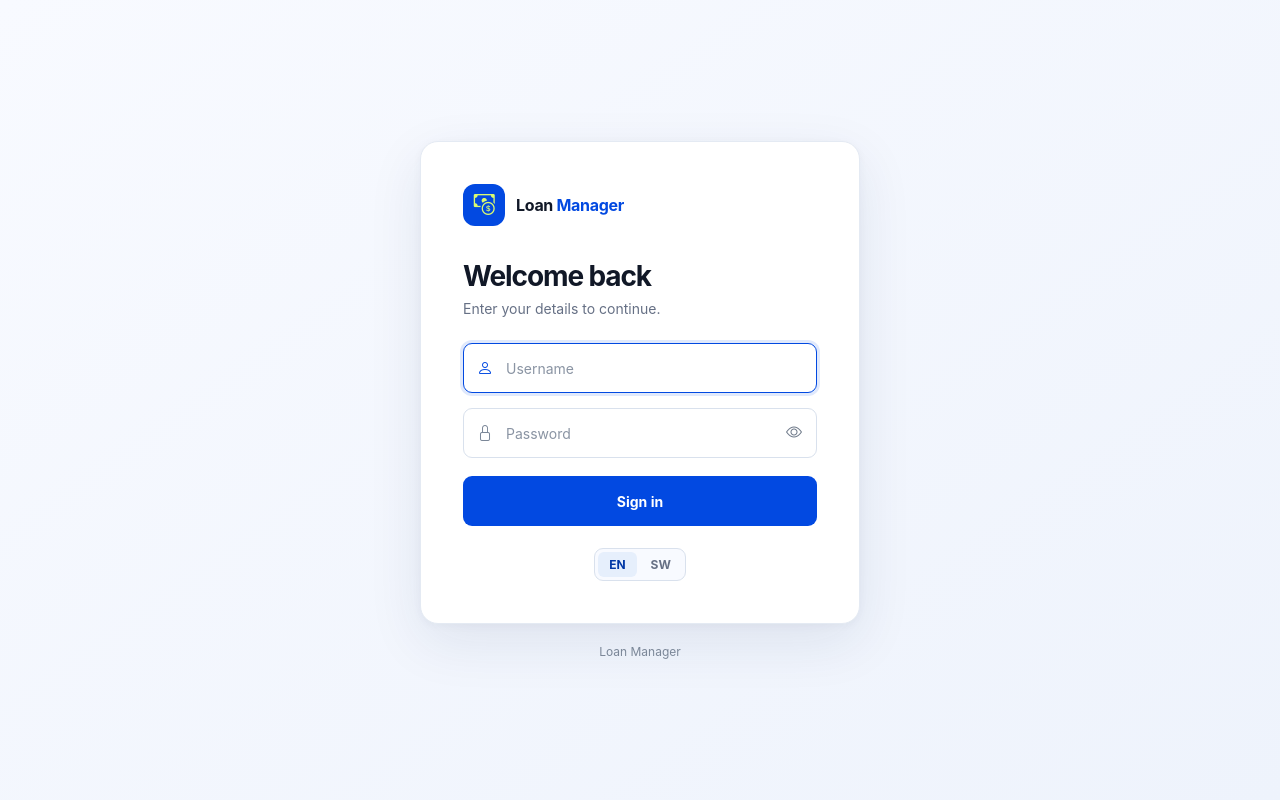
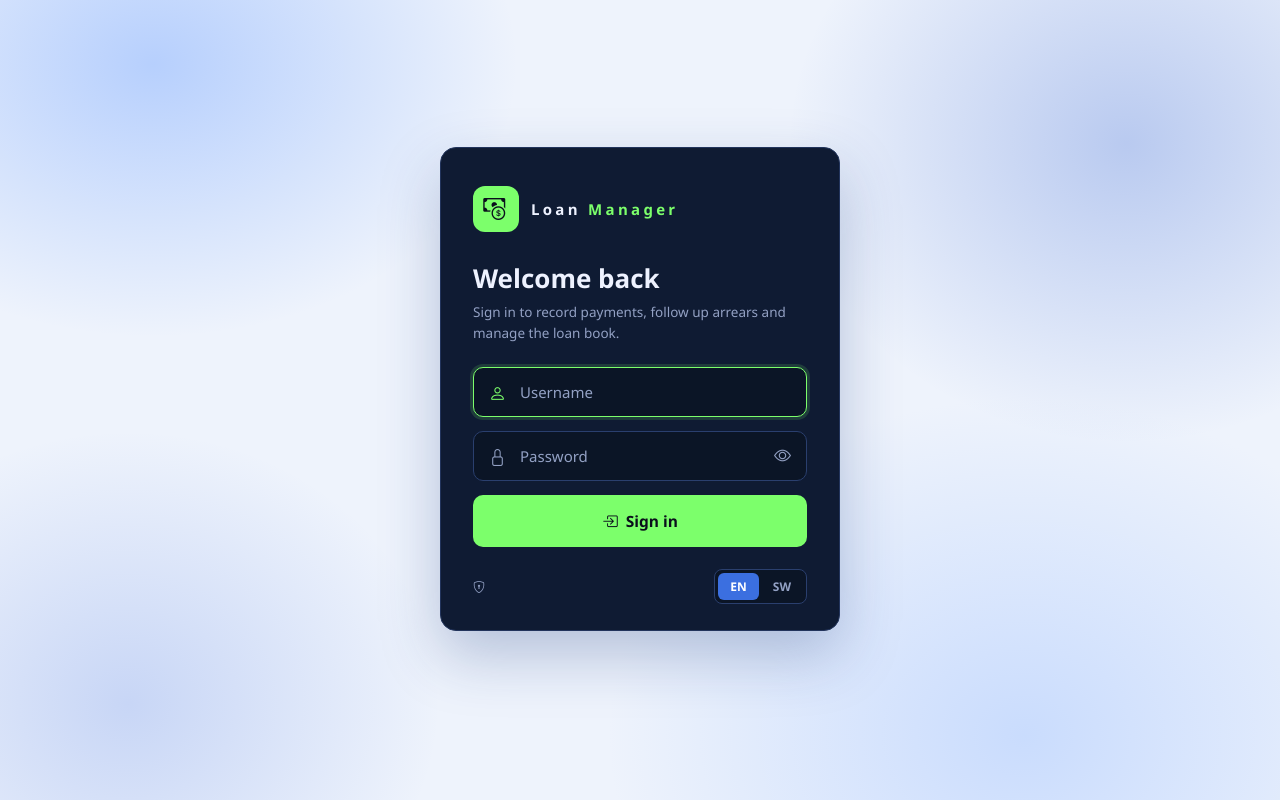
Before and after one commit to samsixtas-pixel/MWITA-LON, a PHP site: page /loan/login.php in a window 1280 px wide. Run offline with PHP 8.4, Linux system fonts and the light colour scheme; data that the repository does not hold is empty.

Commit message:
Login page redesign

```diff
--- a/login.php
+++ b/login.php
@@ -69,41 +69,179 @@ $lang = current_lang();
 <meta charset="UTF-8">
 <meta name="viewport" content="width=device-width, initial-scale=1.0">
 <title><?= t('Sign in') ?> | <?= e(Settings::businessName()) ?></title>
-<meta name="theme-color" content="#f5f7fb">
+<meta name="theme-color" content="#eef3fc">
 <link rel="icon" type="image/svg+xml" href="<?= BASE_URL ?>assets/loan-manager-icon.svg">
 <link rel="stylesheet" href="<?= BASE_URL ?>assets/vendor/bootstrap-icons.css">
 <style>
-  :root{--blue:#0249e1;--blue-dark:#0137a6;--ink:#111827;--muted:#667085;--line:#d9e1ed;--paper:#f5f7fb;--lime:#dafb71}
-  *{box-sizing:border-box}html,body{min-height:100%;margin:0}
-  body{font-family:Inter,system-ui,-apple-system,"Segoe UI",sans-serif;color:var(--ink);-webkit-font-smoothing:antialiased}
-  .scene{min-height:100vh;display:grid;place-items:center;padding:28px;background:linear-gradient(145deg,#f8faff 0%,#eef3fc 100%)}
-  .login-shell{width:min(100%,440px)}
-  .login-card{background:#fff;border:1px solid #e4eaf3;border-radius:18px;padding:clamp(26px,6vw,42px);box-shadow:0 18px 55px rgba(20,44,84,.09),0 2px 8px rgba(20,44,84,.04)}
-  .wordmark{display:flex;align-items:center;gap:11px;margin-bottom:34px;color:var(--ink);font-size:16px;font-weight:700;letter-spacing:-.02em}
-  .wordmark b{color:var(--blue);font-weight:750}
-  .brand-badge{width:42px;height:42px;display:grid;place-items:center;border-radius:12px;background:var(--blue);color:var(--lime);font-size:21px}
-  .intro h1{margin:0 0 7px;font-size:28px;line-height:1.2;letter-spacing:-.04em;font-weight:750}
-  .intro p{margin:0 0 26px;color:var(--muted);font-size:14px}
-  .alert-box{display:flex;gap:10px;align-items:flex-start;padding:12px 14px;margin:0 0 18px;border:1px solid #f2c7cf;border-radius:10px;background:#fff5f7;color:#9e243b;font-size:13.5px}
-  .alert-box i{margin-top:2px;flex-shrink:0}
-  .login-form{display:grid;gap:15px}
-  .field{position:relative;display:block}
-  .field>i{position:absolute;left:14px;top:50%;transform:translateY(-50%);color:#7b8798;font-size:16px;pointer-events:none}
-  .field input{width:100%;height:50px;padding:0 46px 0 42px;border:1px solid var(--line);border-radius:9px;background:#fff;color:var(--ink);font:inherit;font-size:14px;outline:none;transition:border-color .16s,box-shadow .16s}
-  .field input::placeholder{color:#8a94a3}
-  .field input:focus{border-color:var(--blue);box-shadow:0 0 0 3px rgba(2,73,225,.12)}
-  .field:focus-within>i{color:var(--blue)}
-  .reveal{position:absolute;right:7px;top:50%;transform:translateY(-50%);padding:8px;border:0;border-radius:7px;background:transparent;color:#707b8b;font-size:16px;cursor:pointer}
-  .reveal:hover{color:var(--blue)}
-  .submit{display:flex;align-items:center;justify-content:center;gap:8px;width:100%;height:50px;margin-top:3px;border:0;border-radius:9px;background:var(--blue);color:#fff;font:inherit;font-size:14px;font-weight:650;cursor:pointer;transition:background .16s,transform .16s}
-  .submit:hover{background:var(--blue-dark)}.submit:active{transform:translateY(1px)}.submit:disabled{opacity:.7;cursor:wait}
-  .meta-row{display:flex;justify-content:center;margin-top:22px}
-  .lang-pill{display:flex;padding:3px;gap:3px;border:1px solid var(--line);border-radius:9px;background:#f8faff}
-  .lang-pill a{padding:5px 11px;border-radius:6px;color:var(--muted);font-size:12px;font-weight:650;text-decoration:none}
-  .lang-pill a.on{background:#e6effc;color:var(--blue-dark)}
-  .login-foot{margin-top:20px;text-align:center;color:#7b8798;font-size:12px}
-  @media(max-width:480px){.scene{padding:16px}.login-card{border-radius:14px}.wordmark{margin-bottom:28px}.intro h1{font-size:25px}}
-  @media(prefers-reduced-motion:reduce){*,*::before,*::after{animation-duration:.01ms!important;transition-duration:.01ms!important}}
+  :root{
+    --page:#eef3fc;
+    --card:#0f1b33;
+    --card-edge:#22345c;
+    --field:#0b1526;
+    --field-edge:#2a3f6e;
+    --accent:#7CFF6B;
+    --accent-dark:#5ee04d;
+    --accent2:#3b6fe0;
+    --text:#eef2ff;
+    --muted:#93a1c4;
+    --blue-1:#4f8dff;
+    --blue-2:#2f5fd0;
+    --blue-3:#9dc0ff;
+  }
+  *{margin:0;padding:0;box-sizing:border-box}
+  html,body{height:100%}
+  body{
+    font-family:"Segoe UI",system-ui,-apple-system,sans-serif;
+    background:var(--page);
+    color:var(--text);
+  }
+
+  /* ---- white background with blue color variations ---- */
+  .scene{
+    min-height:100vh;
+    display:grid;
+    place-items:center;
+    padding:24px;
+    position:relative;
+    overflow:hidden;
+    background:
+      radial-gradient(560px 420px at 12% 8%,  rgba(79,141,255,.35), transparent 65%),
+      radial-gradient(520px 460px at 88% 18%, rgba(47,95,208,.28),  transparent 65%),
+      radial-gradient(640px 520px at 80% 92%, rgba(157,192,255,.45), transparent 65%),
+      radial-gradient(480px 420px at 10% 88%, rgba(63,110,224,.22),  transparent 65%),
+      var(--page);
+  }
+
+  .login-shell{
+    position:relative;
+    z-index:1;
+    width:min(400px,100%);
+    animation:rise .45s ease-out both;
+  }
+  @keyframes rise{from{opacity:0;transform:translateY(16px)}to{opacity:1;transform:none}}
+
+  .login-card{
+    background:var(--card);
+    border:1px solid var(--card-edge);
+    border-radius:16px;
+    padding:38px 32px 26px;
+    box-shadow:0 24px 60px rgba(30,60,130,.28);
+  }
+
+  .wordmark{
+    display:flex;align-items:center;gap:12px;
+    font-size:15px;font-weight:600;letter-spacing:.22em;
+    color:var(--text);
+    margin-bottom:28px;
+  }
+  .wordmark b{color:var(--accent);font-weight:700}
+  .brand-badge{
+    width:46px;height:46px;border-radius:12px;
+    display:grid;place-items:center;
+    background:var(--accent);
+    color:#0a0f1c;font-size:22px;
+    flex-shrink:0;
+  }
+
+  .intro h1{font-size:26px;font-weight:700;margin-bottom:6px}
+  .intro p{color:var(--muted);font-size:13.5px;line-height:1.55;margin-bottom:24px}
+
+  .alert-box{
+    display:flex;align-items:flex-start;gap:10px;
+    background:rgba(255,90,90,.1);
+    border:1px solid rgba(255,90,90,.35);
+    color:#ff9d9d;
+    border-radius:10px;
+    padding:12px 14px;
+    font-size:13.5px;
+    margin-bottom:18px;
+  }
+  .alert-box i{color:#ff7b7b;flex-shrink:0;margin-top:1px}
+
+  .field{
+    position:relative;
+    display:block;
+    margin-bottom:14px;
+  }
+  .field > i{
+    position:absolute;left:16px;top:50%;transform:translateY(-50%);
+    font-size:17px;color:var(--muted);
+    transition:color .2s;
+    pointer-events:none;
+  }
+  .field input{
+    width:100%;
+    background:var(--field);
+    border:1px solid var(--field-edge);
+    border-radius:10px;
+    padding:14px 46px 14px 46px;
+    color:var(--text);
+    font-size:15px;
+    font-family:inherit;
+    outline:none;
+    transition:border-color .2s, box-shadow .2s;
+  }
+  .field input::placeholder{color:var(--muted)}
+  .field input:focus{
+    border-color:var(--accent);
+    box-shadow:0 0 0 3px rgba(124,255,107,.15);
+  }
+  .field:focus-within > i{color:var(--accent)}
+  .reveal{
+    position:absolute;right:8px;top:50%;transform:translateY(-50%);
+    background:none;border:none;cursor:pointer;
+    color:var(--muted);
+    font-size:17px;
+    padding:8px;
+    border-radius:8px;
+  }
+  .reveal:hover{color:var(--text)}
+
+  .submit{
+    width:100%;
+    margin-top:10px;
+    padding:15px;
+    border:none;border-radius:10px;
+    background:var(--accent);
+    color:#0a0f1c;
+    font-size:15.5px;font-weight:700;
+    font-family:inherit;
+    cursor:pointer;
+    display:flex;align-items:center;justify-content:center;gap:8px;
+    transition:background .15s, transform .15s;
+  }
+  .submit:hover{background:var(--accent-dark);transform:translateY(-1px)}
+  .submit:active{transform:translateY(0) scale(.98)}
+  .submit:disabled{opacity:.7;cursor:default;transform:none}
+
+  .meta-row{
+    display:flex;justify-content:space-between;align-items:center;
+    margin-top:22px;gap:10px;flex-wrap:wrap;
+  }
+  .meta-row > span:first-child{
+    display:flex;align-items:center;gap:6px;
+    color:var(--muted);font-size:12px;
+  }
+  .lang-pill{
+    display:flex;background:var(--field);
+    border:1px solid var(--field-edge);
+    border-radius:8px;padding:3px;gap:2px;
+  }
+  .lang-pill a{
+    color:var(--muted);
+    font-size:12px;font-weight:600;
+    padding:5px 12px;border-radius:6px;
+    text-decoration:none;
+    transition:all .15s;
+  }
+  .lang-pill a.on{background:var(--accent2);color:#fff}
+
+  .login-foot{
+    text-align:center;
+    color:#7d8db3;
+    font-size:12px;
+    margin-top:22px;
+  }
 </style>
 </head>
 <body>
@@ -120,7 +258,7 @@ $lang = current_lang();
       <div class="intro">
 
         <h1><?= t('Welcome back') ?></h1>
-        <p><?= t('Enter your details to continue.') ?></p>
+        <p><?= t('Sign in to record payments, follow up arrears and manage the loan book.') ?></p>
       </div>
 
       <?php if ($error !== ''): ?>
@@ -137,24 +275,26 @@ $lang = current_lang();
         <label class="field">
           <i class="bi bi-person"></i>
           <input type="text" name="username" value="<?= e($username) ?>" placeholder="<?= t('Username') ?>"
-                 aria-label="<?= t('Username') ?>" autocomplete="username" autocapitalize="none" spellcheck="false" required autofocus>
+                 autocomplete="username" autocapitalize="none" spellcheck="false" required autofocus>
         </label>
 
         <label class="field">
           <i class="bi bi-lock"></i>
           <input type="password" name="password" id="password" placeholder="<?= t('Password') ?>"
-                 aria-label="<?= t('Password') ?>" autocomplete="current-password" required>
-          <button type="button" class="reveal" id="revealBtn" aria-label="<?= t('Show password') ?>" aria-pressed="false">
+                 autocomplete="current-password" required>
+          <button type="button" class="reveal" id="revealBtn" aria-label="<?= t('Show password') ?>">
             <i class="bi bi-eye"></i>
           </button>
         </label>
 
         <button type="submit" class="submit" id="submitBtn">
+          <i class="bi bi-box-arrow-in-right"></i>
           <span><?= t('Sign in') ?></span>
         </button>
       </form>
 
       <div class="meta-row">
+        <span><i class="bi bi-shield-lock"></i> <?= t('') ?></span>
         <span class="lang-pill">
           <?php foreach (available_languages() as $code => $label): ?>
             <a class="<?= $code === $lang ? 'on' : '' ?>" href="?lang=<?= e($code) ?>"><?= strtoupper($code) ?></a>
@@ -164,7 +304,8 @@ $lang = current_lang();
 
     </div>
 
-    <div class="login-foot"><?= e(Settings::businessName()) ?></div>
+    <div class="login-foot">
+    </div>
   </div>
 </div>
 
@@ -175,7 +316,6 @@ document.getElementById('revealBtn').addEventListener('click', function () {
   const show  = input.type === 'password';
   input.type  = show ? 'text' : 'password';
   icon.className = show ? 'bi bi-eye-slash' : 'bi bi-eye';
-  this.setAttribute('aria-pressed', show ? 'true' : 'false');
 });
 
 document.querySelector('.login-form').addEventListener('submit', function () {
```
